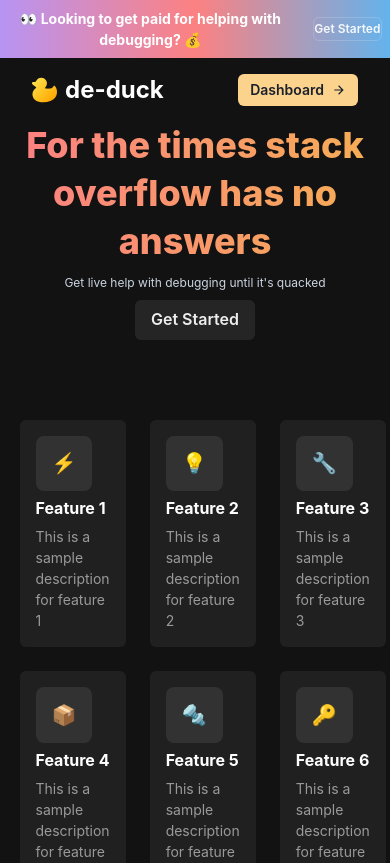
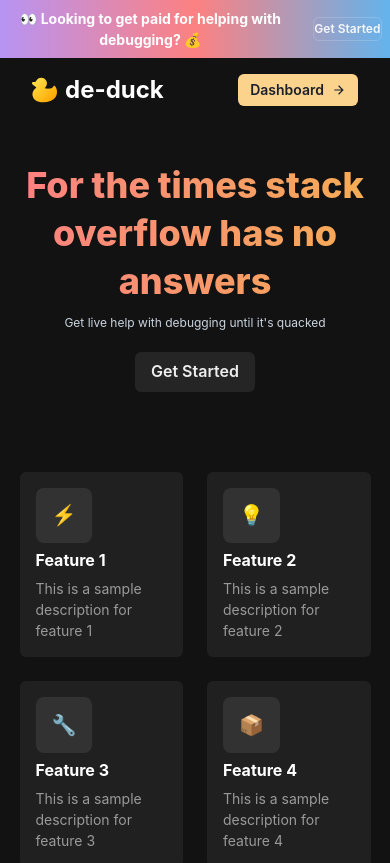
Before and after one commit to uajanth/de-duck-fe, a Next.js app: page / in a window 390 px wide. Shown: the top 863 px of the page. Built offline with nearby package versions, Linux system fonts and the light colour scheme; no server answers.

Commit message:
Make landing page more responsive

```diff
--- a/pages/index.js
+++ b/pages/index.js
@@ -2,15 +2,7 @@ import { useEffect, useState } from "react";
 import Head from "next/head";
 import Navbar from "../src/components/Navbar";
 import { useRouter } from "next/router";
-import {
-	Box,
-	Button,
-	Flex,
-	Heading,
-	Text,
-	Grid,
-	GridItem,
-} from "@chakra-ui/react";
+import { Box, Button, Flex, Heading, Text, SimpleGrid } from "@chakra-ui/react";
 import FeatureCard from "../src/components/FeatureCard";
 
 export default function Home() {
@@ -84,6 +76,7 @@ export default function Home() {
 					gap={2}
 					justifyContent="center"
 					alignItems="center"
+					marginTop={10}
 				>
 					<Heading
 						textAlign="center"
@@ -106,15 +99,16 @@ export default function Home() {
 						onClick={() => {
 							router.push("/dashboard");
 						}}
+						marginTop={3}
 					>
 						Get Started
 					</Button>
 				</Flex>
 
-				<Grid templateColumns="repeat(3, 1fr)" gap={6} width="100%">
+				<SimpleGrid columns={[2, null, 3]} gap={6} width="100%">
 					{features.map((feature, index) => {
 						return (
-							<GridItem
+							<Box
 								key={index}
 								w="100%"
 								p={4}
@@ -126,10 +120,10 @@ export default function Home() {
 									title={feature.title}
 									desc={feature.desc}
 								/>
-							</GridItem>
+							</Box>
 						);
 					})}
-				</Grid>
+				</SimpleGrid>
 			</Box>
 		</Box>
 	);
```
